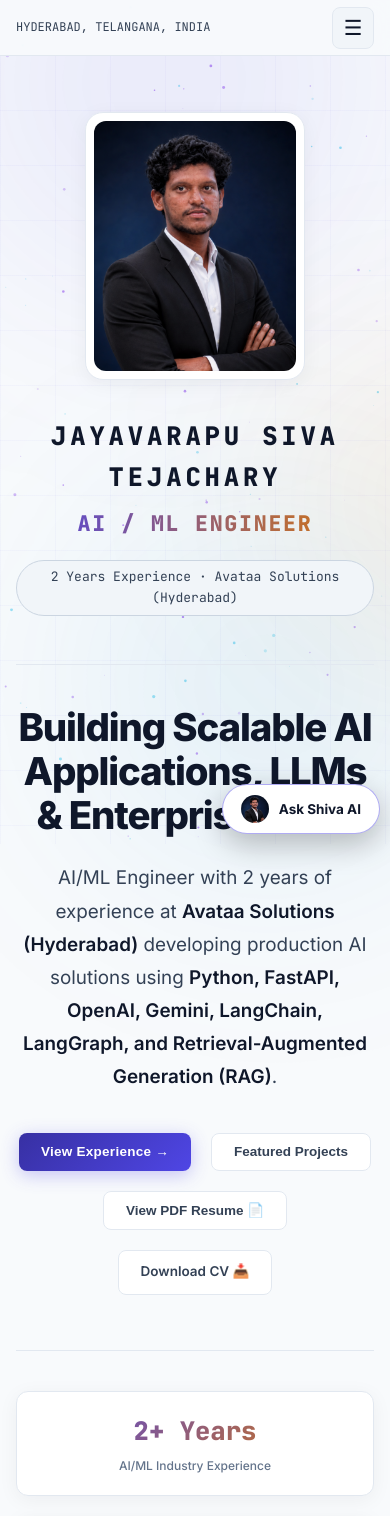
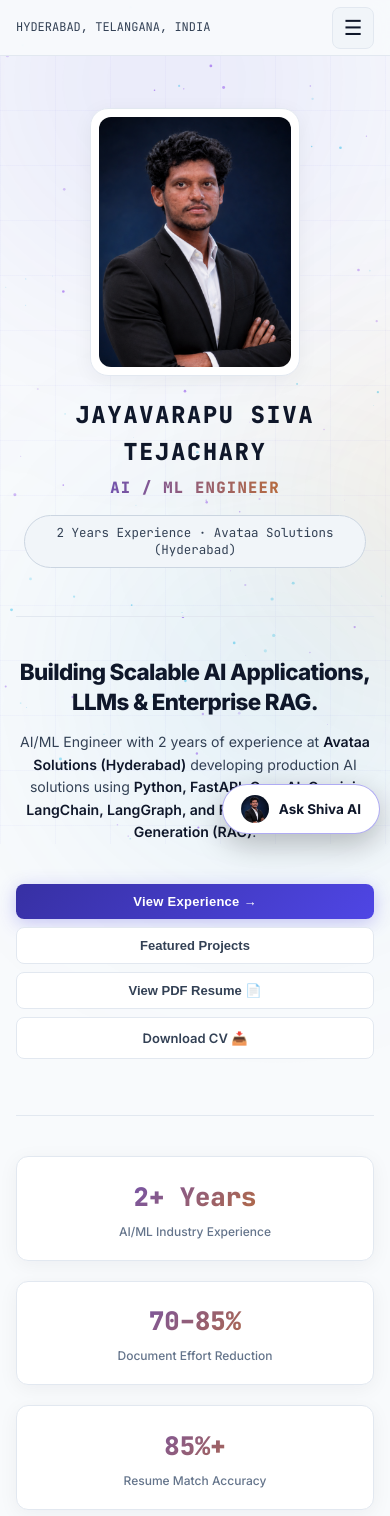
Before and after one commit to sivatejachary/Portfolio, a Next.js app: page / in a window 390 px wide. Shown: the top 1516 px of the page. Built offline with nearby package versions, Linux system fonts and the light colour scheme.

Commit message:
style(mobile): Add responsive clamp typography, max 210px image width, and content-fit containers for mobile viewports

```diff
--- a/app/globals.css
+++ b/app/globals.css
@@ -1323,25 +1323,27 @@ footer {
 }
 
 @media(max-width: 768px) {
+  /* 1. Header Brand */
   .top-name-banner.scrolled-visible {
     flex-direction: column;
     gap: 3px;
-    padding: 8px 0.5rem;
+    padding: 6px 0.5rem;
     text-align: center;
     width: 100%;
     align-items: center;
     justify-content: center;
-    letter-spacing: 0.12em;
     max-height: 70px;
   }
   .banner-name {
     display: block;
     width: 100%;
     text-align: center;
-    font-size: clamp(10px, 3.2vw, 13px);
+    font-size: clamp(0.75rem, 3.5vw, 0.95rem);
+    letter-spacing: clamp(0.04em, 0.8vw, 0.1em);
     max-width: 100%;
     overflow-wrap: break-word;
     word-break: break-word;
+    box-sizing: border-box;
   }
   .banner-sep {
     display: none !important;
@@ -1350,43 +1352,159 @@ footer {
     display: block;
     width: 100%;
     text-align: center;
-    font-size: clamp(10px, 2.8vw, 12px);
-    letter-spacing: 0.16em;
+    font-size: clamp(0.65rem, 3vw, 0.85rem);
+    letter-spacing: clamp(0.06em, 1vw, 0.12em);
+    box-sizing: border-box;
   }
   nav {
     padding: 0 1rem;
   }
+
+  /* 2. Hero Section Mobile Layout & Typography */
   #hero {
-    padding-top: calc(88px + 24px);
+    padding-top: calc(88px + 20px);
     padding-bottom: 2rem;
-  }
+    width: 100%;
+    max-width: 100%;
+    box-sizing: border-box;
+  }
+
+  .hero-top-row {
+    grid-template-columns: 1fr;
+    text-align: center;
+    gap: 1.25rem;
+    width: 100%;
+    max-width: 100%;
+    box-sizing: border-box;
+  }
+
   .hero-profile-card {
-    max-width: min(220px, 70vw);
+    width: min(210px, 60vw);
+    max-width: 100%;
+    height: auto;
     margin: 0 auto;
+    box-sizing: border-box;
     animation: heroSlideMobileTop 1.2s cubic-bezier(0.22, 1, 0.36, 1) 0.15s forwards;
   }
   @keyframes heroSlideMobileTop {
-    0% { opacity: 0; transform: translateY(-60px); }
+    0% { opacity: 0; transform: translateY(-50px); }
     100% { opacity: 1; transform: translateY(0); }
   }
 
   .hero-top-info {
+    width: 100%;
+    max-width: 100%;
+    padding: 0 8px;
+    box-sizing: border-box;
+    text-align: center;
     animation: heroSlideMobileBottom 1.2s cubic-bezier(0.22, 1, 0.36, 1) 0.25s forwards;
   }
   @keyframes heroSlideMobileBottom {
-    0% { opacity: 0; transform: translateY(60px); }
+    0% { opacity: 0; transform: translateY(50px); }
     100% { opacity: 1; transform: translateY(0); }
   }
+
+  .main-name-title {
+    font-size: clamp(1.25rem, 6vw, 2rem) !important;
+    letter-spacing: clamp(0.02em, 0.5vw, 0.08em) !important;
+    width: 100%;
+    max-width: 100%;
+    text-align: center;
+    box-sizing: border-box;
+    overflow-wrap: break-word;
+    word-break: break-word;
+    margin-bottom: 0.35rem;
+  }
+
+  .role-subtitle {
+    font-size: clamp(0.9rem, 4vw, 1.25rem) !important;
+    letter-spacing: clamp(0.04em, 0.6vw, 0.08em) !important;
+    width: 100%;
+    max-width: 100%;
+    text-align: center;
+    box-sizing: border-box;
+    margin-bottom: 0.85rem;
+  }
+
+  .hero-badge {
+    font-size: clamp(0.75rem, 3.2vw, 0.9rem) !important;
+    width: 100%;
+    max-width: 100%;
+    box-sizing: border-box;
+    white-space: normal !important;
+    text-align: center;
+    justify-content: center;
+    padding: 8px 14px;
+    line-height: 1.4;
+  }
+
+  .hero-middle-section {
+    width: 100%;
+    max-width: 100%;
+    box-sizing: border-box;
+    text-align: center;
+  }
+
+  .hero-middle-section h1 {
+    font-size: clamp(1.4rem, 5.5vw, 2.2rem) !important;
+    line-height: 1.35 !important;
+    margin-bottom: 0.85rem !important;
+  }
+
+  .hero-desc {
+    font-size: clamp(0.88rem, 3.4vw, 1rem) !important;
+    line-height: 1.6 !important;
+    max-width: 100% !important;
+    box-sizing: border-box;
+  }
+
+  .hero-actions {
+    display: flex;
+    flex-direction: column;
+    width: 100%;
+    max-width: 100%;
+    gap: 8px;
+    box-sizing: border-box;
+  }
+
+  .hero-actions .btn {
+    width: 100%;
+    justify-content: center;
+    font-size: 13px;
+    padding: 10px 16px;
+    box-sizing: border-box;
+  }
+
+  /* 3. Section Headings & General Elements */
+  section h2 {
+    font-size: clamp(1.5rem, 6vw, 2.2rem) !important;
+  }
+
   .hero-meta-grid, .projects-grid, .skills-grid, .edu-grid, .contact-box {
     grid-template-columns: 1fr;
-  }
+    width: 100%;
+    max-width: 100%;
+    box-sizing: border-box;
+  }
+
+  .project-card, .meta-card, .skill-card, .edu-card, .award-card {
+    width: 100%;
+    max-width: 100%;
+    box-sizing: border-box;
+    overflow-wrap: anywhere;
+    word-break: break-word;
+  }
+
   .project-card.featured {
     grid-column: span 1;
   }
+
   footer {
     flex-direction: column;
     gap: 1rem;
     text-align: center;
+    width: 100%;
+    box-sizing: border-box;
   }
 }
 
```
